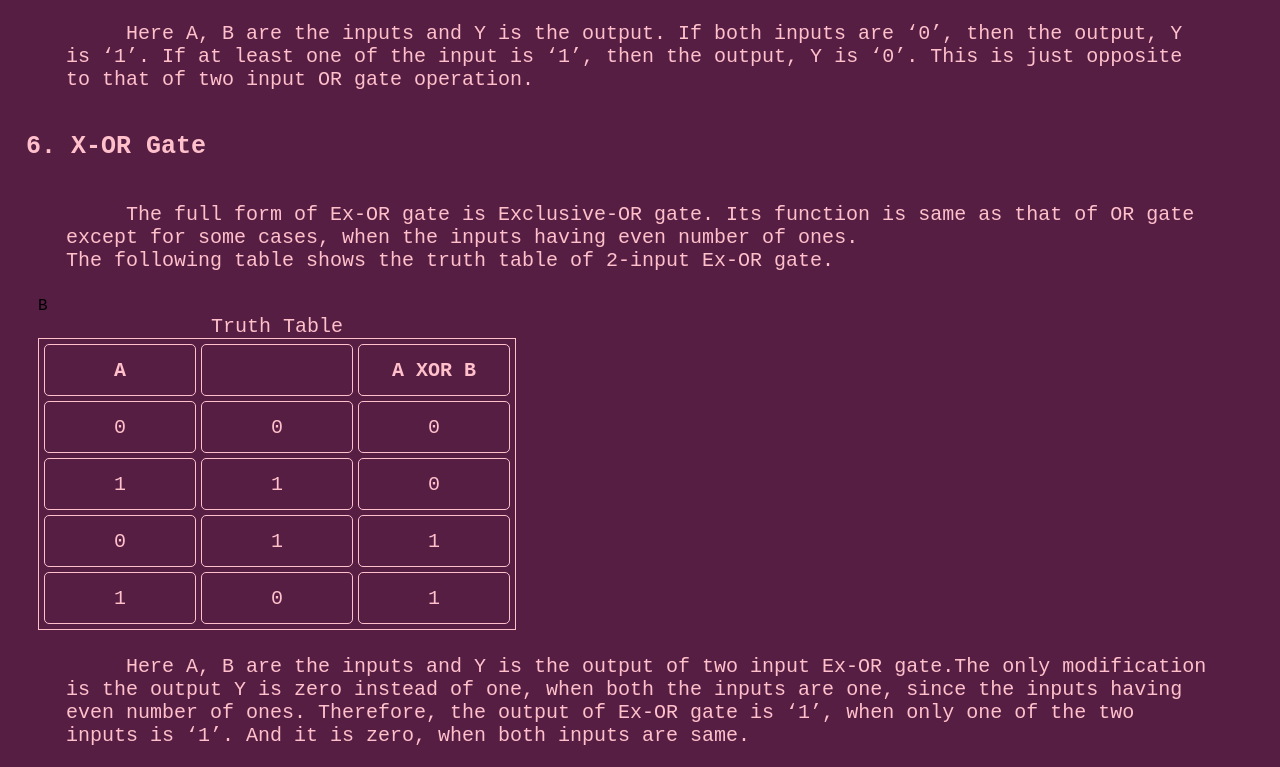
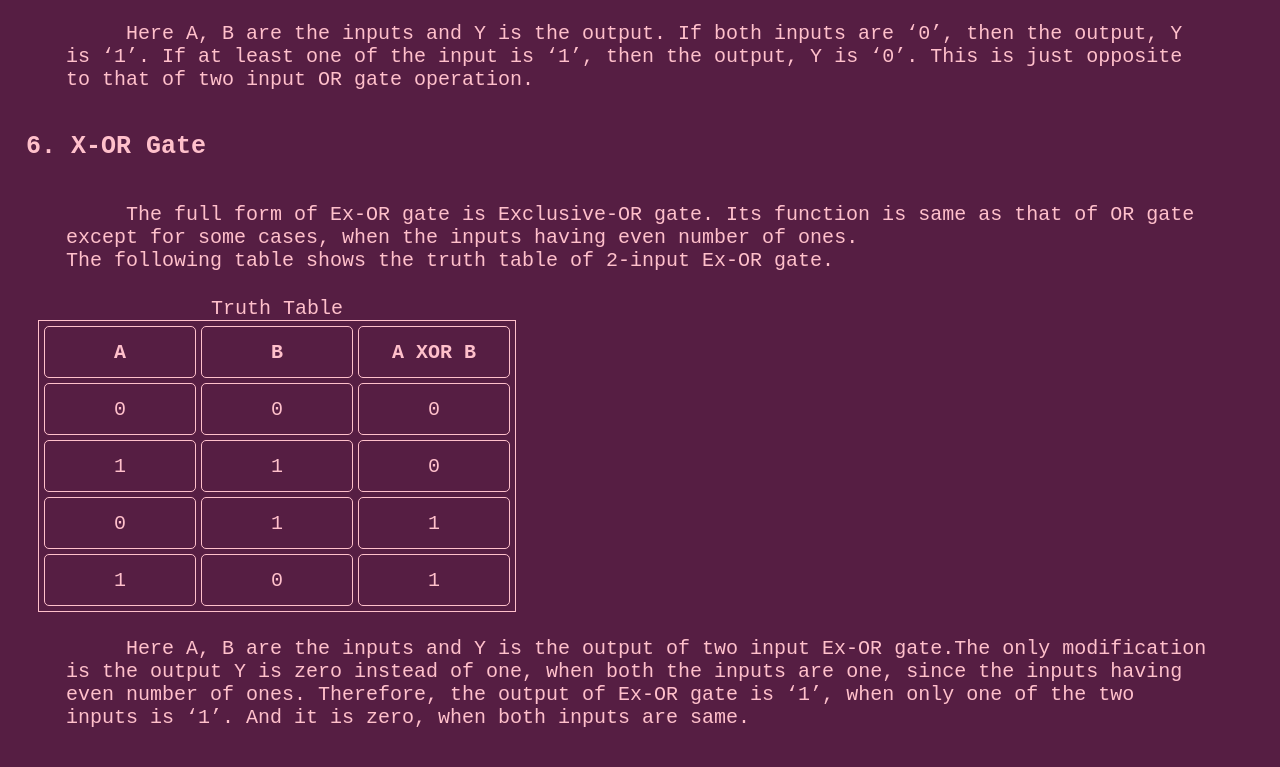
Before and after one commit to quasilevel/boolviz, a plain HTML site: page tutorial/index.html in a window 1280 px wide. Shown: the part 2937-3704 px from the top of the page. Drawn offline with Linux system fonts and the light colour scheme.

Commit message:
Syntax error in index.html file is fixed now.

```diff
--- a/tutorial/index.html
+++ b/tutorial/index.html
@@ -143,7 +143,7 @@
         <table id="table">
             <caption style="font-size: 20px;">Truth Table</caption>
             <tr>
-                <th> A</th>  <th></th>B</th>  <th> A XOR B</th>
+                <th> A</th>  <th>B</th>  <th> A XOR B</th>
             </tr>
             <tr>
                 <td>0</td>  <td>0</td>  <td>0</td>
```
